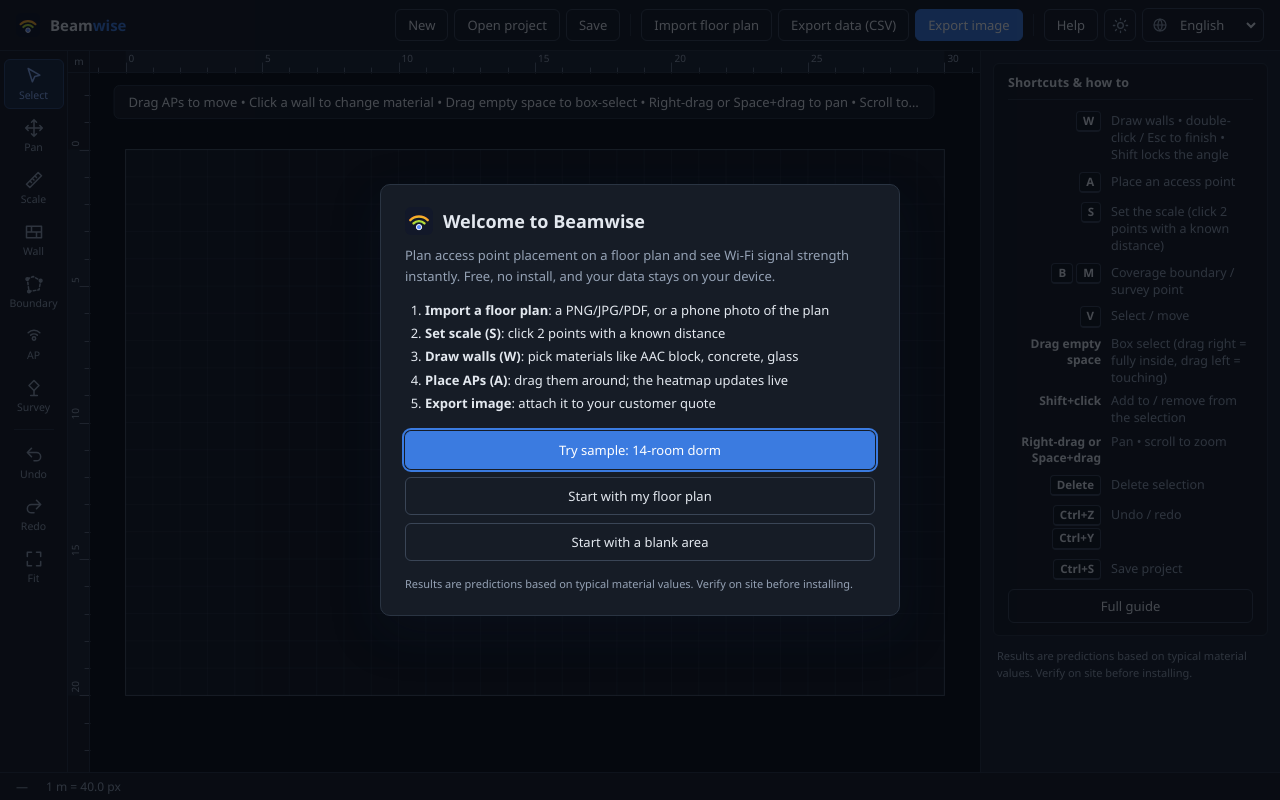
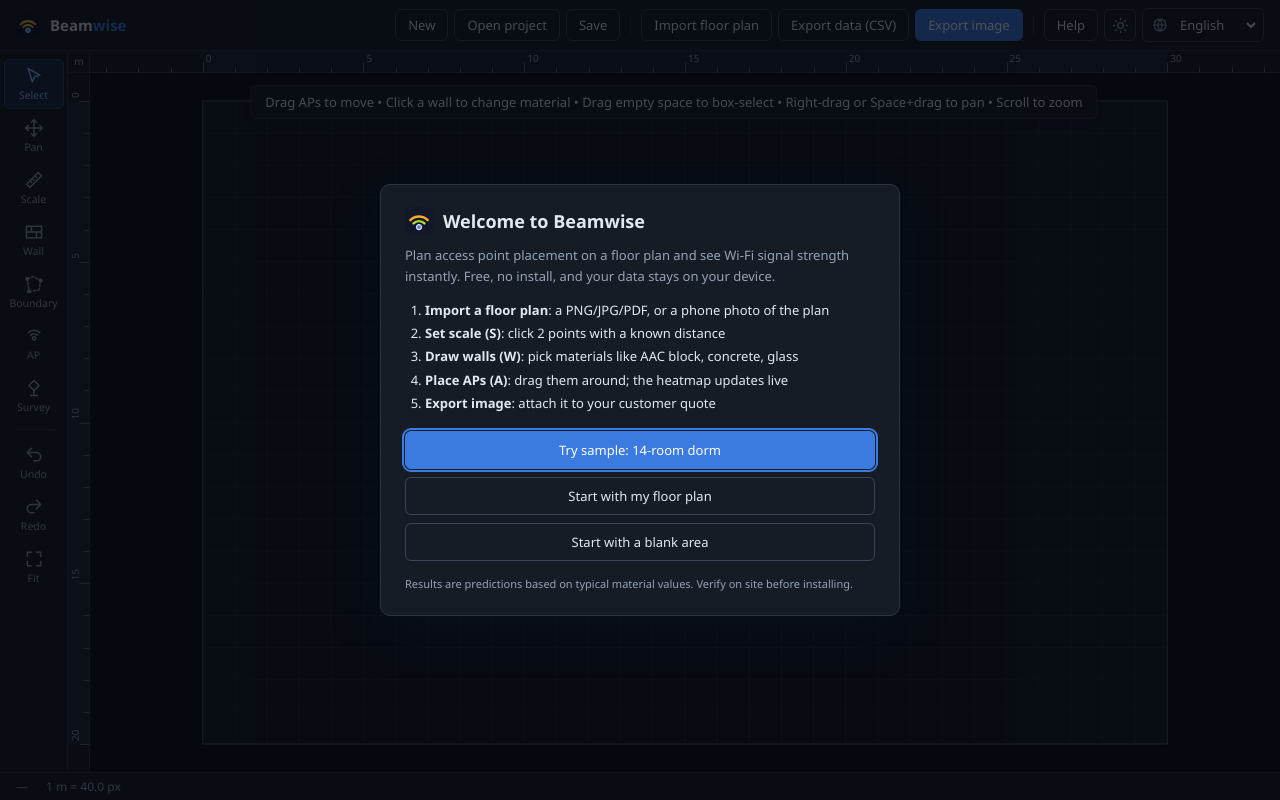
Before and after one commit to natthaphatbank/beamwise, a plain HTML site: page index.html in a window 1280 px wide. Drawn offline with Linux system fonts and the light colour scheme.

Commit message:
Fold the side panel away until the user starts working
The plan fills the page on an empty project. The panel slides in on the
first tool click / shortcut / selection, or when a project with content is
opened, and stays; a new empty project folds it again.

Co-Authored-By: Claude Opus 5.5 <noreply@anthropic.com>

```diff
--- a/css/style.css
+++ b/css/style.css
@@ -75,6 +75,10 @@ button:focus-visible, select:focus-visible, input:focus-visible { outline: 2px s
 /* ---------- main layout ---------- */
 .layout { flex: 1; display: grid; grid-template-columns: 68px minmax(0, 1fr) 300px; grid-template-rows: minmax(0, 1fr); min-height: 0; }
 .layout > * { min-width: 0; min-height: 0; }
+.layout { transition: grid-template-columns .28s ease, grid-template-rows .28s ease; }
+.layout.collapsed { grid-template-columns: 68px minmax(0, 1fr) 0px; }
+.layout.collapsed .panel { overflow: hidden; padding: 0; border: 0; visibility: hidden; }
+@media (prefers-reduced-motion: reduce) { .layout { transition: none; } }
 .tools { background: var(--panel); border-right: 1px solid var(--line); display: flex; flex-direction: column; align-items: center; gap: 2px; padding: 8px 0; overflow-y: auto; }
 .tools button { width: 60px; min-height: 50px; display: flex; flex-direction: column; align-items: center; justify-content: center; gap: 3px; padding: 4px 2px; background: transparent; border: 1px solid transparent; border-radius: var(--radius); cursor: pointer; color: var(--muted); }
 .tools button:hover { background: var(--panel-2); color: var(--text); }
@@ -209,6 +213,7 @@ button:focus-visible, select:focus-visible, input:focus-visible { outline: 2px s
   .actions::-webkit-scrollbar { display: none; }
   .actions button { white-space: nowrap; padding: 6px 10px; }
   .layout { grid-template-columns: 64px minmax(0, 1fr); grid-template-rows: minmax(0, 1fr) 38vh; }
+  .layout.collapsed { grid-template-columns: 64px minmax(0, 1fr); grid-template-rows: minmax(0, 1fr) 0px; }
   .tools { grid-row: 1; }
   .tools button { width: 56px; }
   .panel { grid-column: 1 / -1; max-height: none; border-left: 0; border-top: 1px solid var(--line); }
--- a/index.html
+++ b/index.html
@@ -52,7 +52,7 @@
     <input type="file" id="fileOpen" accept=".json,application/json" hidden>
   </header>
 
-  <main class="layout">
+  <main class="layout collapsed" id="layout">
     <nav class="tools" id="tools">
       <button data-tool="select" data-i18n-title="toolSelect"><svg viewBox="0 0 24 24"><path d="M5 3l14 8-6 1.5L10 19z"/></svg><span class="tl" data-i18n="tlSelect"></span></button>
       <button data-tool="pan" data-i18n-title="toolPan"><svg viewBox="0 0 24 24"><path d="M12 2v20M2 12h20M12 2l-3 3M12 2l3 3M12 22l-3-3M12 22l3-3M2 12l3-3M2 12l3 3M22 12l-3-3M22 12l-3 3"/></svg><span class="tl" data-i18n="tlPan"></span></button>
--- a/js/app.js
+++ b/js/app.js
@@ -1044,7 +1044,7 @@ window.addEventListener("keydown", e => {
   if ((e.ctrlKey || e.metaKey) && e.key.toLowerCase() === "a") { e.preventDefault(); selectAllAps(); return; }
   if (e.code === "Space") { spaceDown = true; canvas.style.cursor = "grab"; e.preventDefault(); return; }
   const map = { v: "select", h: "pan", s: "scale", w: "wall", a: "ap", b: "area", m: "survey" };
-  if (map[e.key.toLowerCase()] && !e.ctrlKey && !e.metaKey) { setTool(map[e.key.toLowerCase()]); return; }
+  if (map[e.key.toLowerCase()] && !e.ctrlKey && !e.metaKey) { openPanel(); setTool(map[e.key.toLowerCase()]); return; }
   if (areaDraft && e.key === "Enter") { finishArea(); return; }
   if (areaDraft && e.key === "Backspace") {                  // remove the last boundary point
     areaDraft.pop(); if (!areaDraft.length) areaDraft = null;
@@ -1303,6 +1303,7 @@ function renderPanel() {
   const title = panelTitle(o);
   $("#propsTitle").textContent = title;
   $("#propsCard").hidden = !title;       // only shown while something is selected or a drawing tool needs options
+  if (title) openPanel();
 
   if (tool === "scale") {
     const len = scaleLine?.b ? Math.hypot(scaleLine.b.x - scaleLine.a.x, scaleLine.b.y - scaleLine.a.y) : 0;
@@ -1450,9 +1451,20 @@ function renderSettings() {
 // A card that has appeared stays (deleting one AP does not hide the legend) until the
 // project is empty again or another project is opened.
 const revealed = { owner: null, summary: false, ai: false, display: false, legend: false };
+// Until the user starts working, the side panel is folded away and the plan fills the page.
+// It slides in on the first tool / selection (or when the project already has content) and
+// stays open; a new empty project folds it again.
+let panelOpen = false;
+function openPanel(open = true) {
+  if (panelOpen === open) return;
+  panelOpen = open;
+  $("#layout").classList.toggle("collapsed", !open);
+}
 function renderPanelCards() {
   const hasWalls = project.walls.length > 0, hasAps = project.aps.length > 0;
   const started = hasWalls || hasAps;
+  if (revealed.owner !== project) openPanel(started);
+  else if (started || selection) openPanel();
   if (revealed.owner !== project || !started) Object.assign(revealed, { owner: project, summary: false, ai: false, display: false, legend: false });
   revealed.summary ||= started; revealed.display ||= started; revealed.ai ||= hasWalls; revealed.legend ||= hasAps;
   $("#summaryCard").hidden = !revealed.summary;
@@ -1827,7 +1839,7 @@ $("#langSel").addEventListener("change", e => {
 $("#btnUndo").addEventListener("click", undo);
 $("#btnRedo").addEventListener("click", redo);
 $("#btnFit").addEventListener("click", fit);
-document.querySelectorAll("#tools [data-tool]").forEach(b => b.addEventListener("click", () => setTool(b.dataset.tool)));
+document.querySelectorAll("#tools [data-tool]").forEach(b => b.addEventListener("click", () => { openPanel(); setTool(b.dataset.tool); }));
 
 // Drag & drop a floor plan image or project file onto the canvas.
 $("#stage").addEventListener("dragover", e => e.preventDefault());
```
